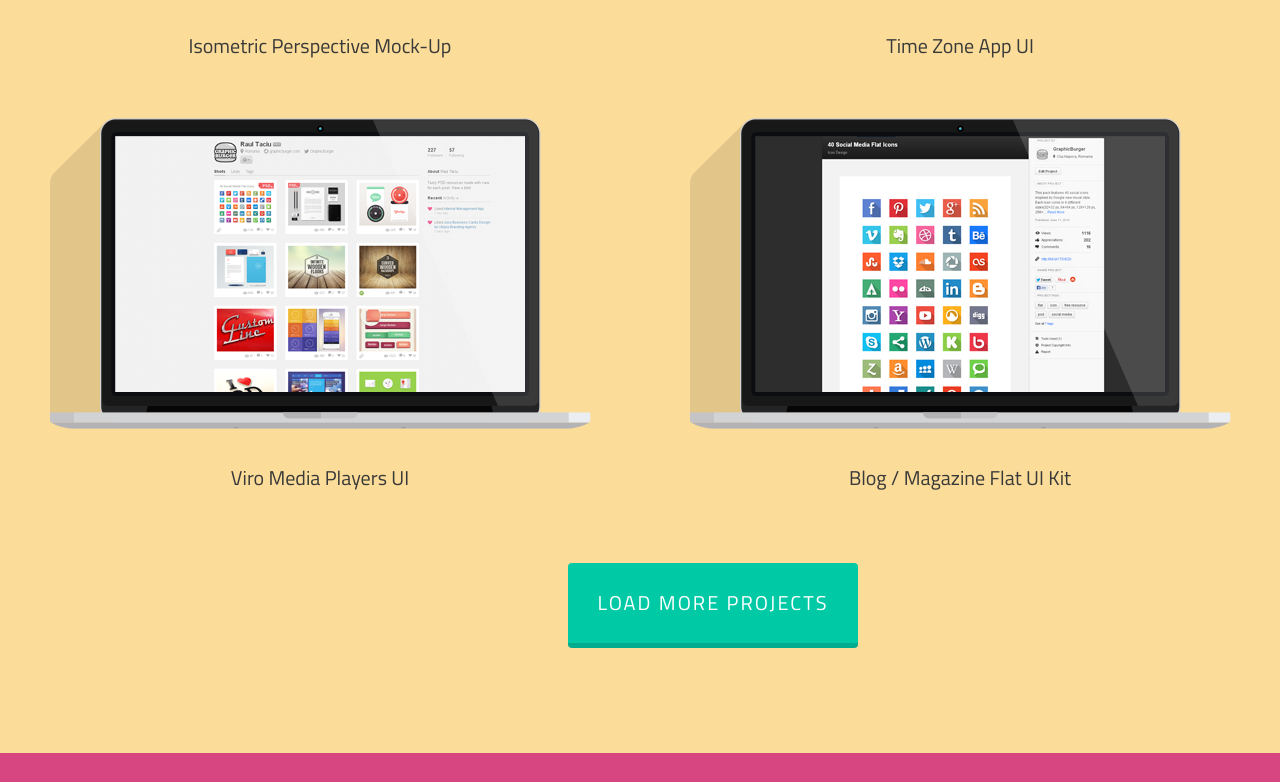
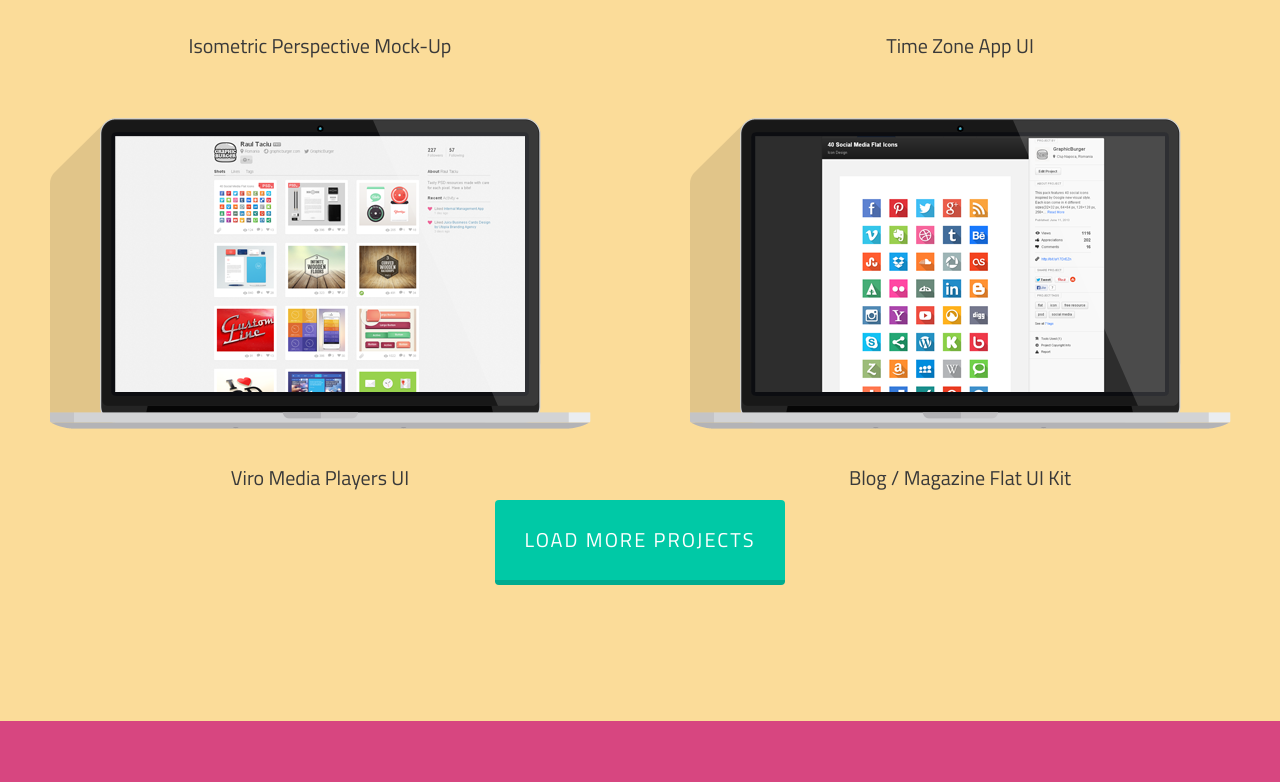
Before and after one commit to ShaRay/cuda, a website: page index.html in a window 1280 px wide. Shown: the part 3884-4666 px from the top of the page. Drawn offline with Linux system fonts and the light colour scheme.

Commit message:
centered portfolio button

```diff
--- a/assets/scss/modules/portfolio.scss
+++ b/assets/scss/modules/portfolio.scss
@@ -1,7 +1,7 @@
 .portfolio {
   background-color: $cherokee;
   color: $montana;
-  height: 92.8125rem; // 1485/16
+  height: 90.8125rem; // 1485/16
   margin: 0;
 }
 
@@ -65,17 +65,22 @@
   margin-top: 1.875rem; // 30/16
 }
 
+.green-btn {
+  text-align: center;
+  position: relative;
+  top: 65%;
+  left: 0;
+  cursor: pointer;
+}
+
 .load-more {
   background-color: $carribean-green;
   border: 1px;
   border-radius: 0.25rem; // 4/16
   color: $white;
-  margin-left: 0.625rem; // 10/16
-  margin-bottom: 6.25rem; // 100/16
+  margin: 0 auto;
   border-bottom: 0.3125rem solid $persian-green; // 5/16
   padding: 1.5625rem; // 25/16
   position: relative;
-  top: 3.9375rem; //63/16
-  left: 34.875rem; //558/16
   width: 18.125rem; //290/16
 }
--- a/index.html
+++ b/index.html
@@ -195,7 +195,9 @@
           <img src="dist/images/blog.png" alt="Computer Blog Magazine">
           <h3 class="blog-caption">Blog / Magazine Flat UI Kit</h3>
         </div>
+        <div class="green-btn">
         <a href="#"><button class="load-more caps t3 center">Load More Projects</button></a>
+      </div>
       </div>
     </section>
     <section class="testimonials">
```
Also changed, not shown: dist/css/application.css.
